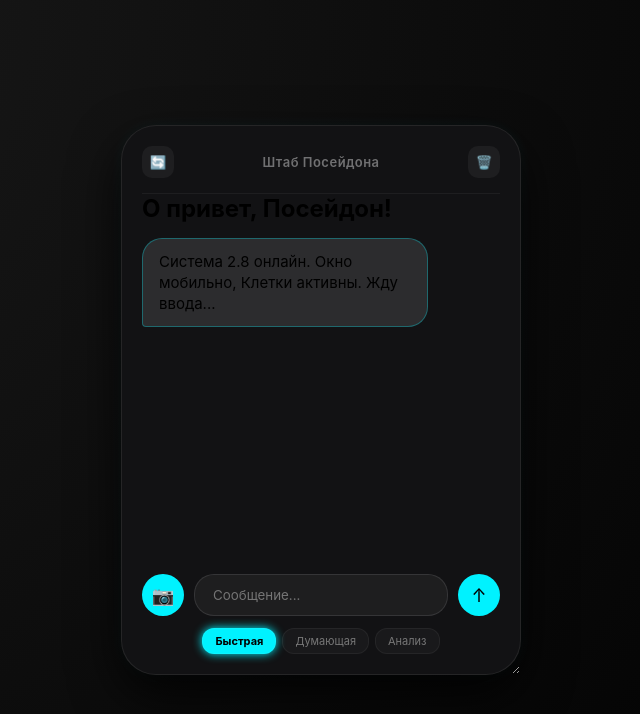
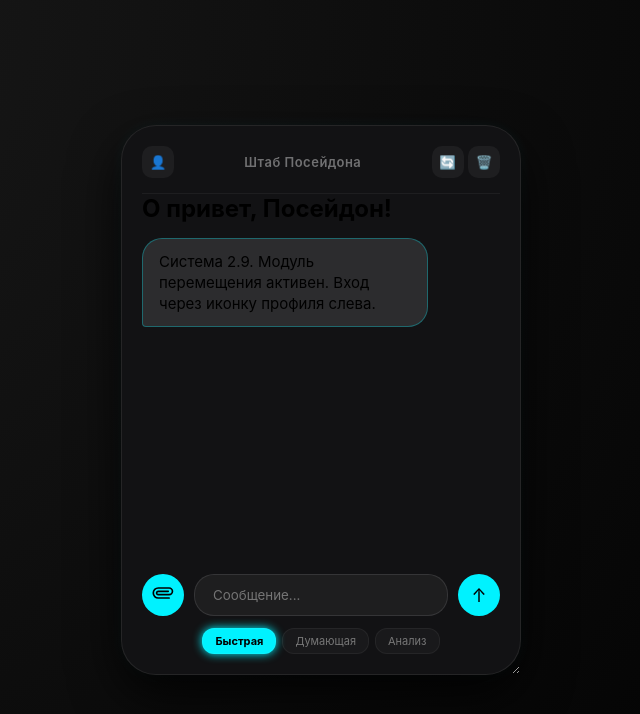
Before and after one commit to popovsasha0327-art/kosmo-level-store, a plain HTML site: page index.html in a window 1280 px wide. Shown: the whole page, without its empty margins (319-959 px from the left). Drawn offline with Linux system fonts and the light colour scheme.

Commit message:
Update index.html

```diff
--- a/index.html
+++ b/index.html
@@ -3,29 +3,32 @@
 <head>
     <meta charset="UTF-8">
     <meta name="viewport" content="width=device-width, initial-scale=1.0, viewport-fit=cover">
-    <title>ORACLE PRESTIGE 2.8</title>
+    <title>ORACLE PRESTIGE 2.9</title>
     <link rel="stylesheet" href="style.css">
 </head>
 <body>
 
     <div class="card" id="main-frame">
         <div class="top-bar" id="drag-handle">
-            <button class="icon-btn" onclick="location.reload()">🔄</button>
+            <button class="icon-btn" onclick="openLogin()" title="Вход в аккаунт">👤</button>
             <div id="chat-title">Штаб Посейдона</div>
             <div class="top-actions">
-                <button class="icon-btn" onclick="document.getElementById('chat').innerHTML=''">🗑️</button>
+                <button class="icon-btn" onclick="location.reload()">🔄</button>
+                <button class="icon-btn" onclick="clearChat()">🗑️</button>
             </div>
         </div>
 
         <h2 id="ai-head">О привет, Посейдон!</h2>
 
         <div id="chat">
-            <div class="bubble ai">Система 2.8 онлайн. Окно мобильно, Клетки активны. Жду ввода...</div>
+            <div class="bubble ai">Система 2.9. Модуль перемещения активен. Вход через иконку профиля слева.</div>
         </div>
 
         <div class="input-container">
             <div class="input-area">
-                <button class="action-btn" onclick="takeSnapshot()">📷</button>
+                <button class="action-btn" onclick="attachFile()" title="Прикрепить">
+                    <svg viewBox="0 0 24 24" fill="none" stroke="currentColor" stroke-width="2" stroke-linecap="round" stroke-linejoin="round" style="width:20px; transform: rotate(45deg);"><path d="M21.44 11.05l-9.19 9.19a6 6 0 0 1-8.49-8.49l9.19-9.19a4 4 0 0 1 5.66 5.66l-9.2 9.19a2 2 0 0 1-2.83-2.83l8.49-8.48"></path></svg>
+                </button>
                 <input type="text" id="ai-q" placeholder="Сообщение..." autocomplete="off">
                 <button class="send-btn" onclick="ask()">↑</button>
             </div>
```
